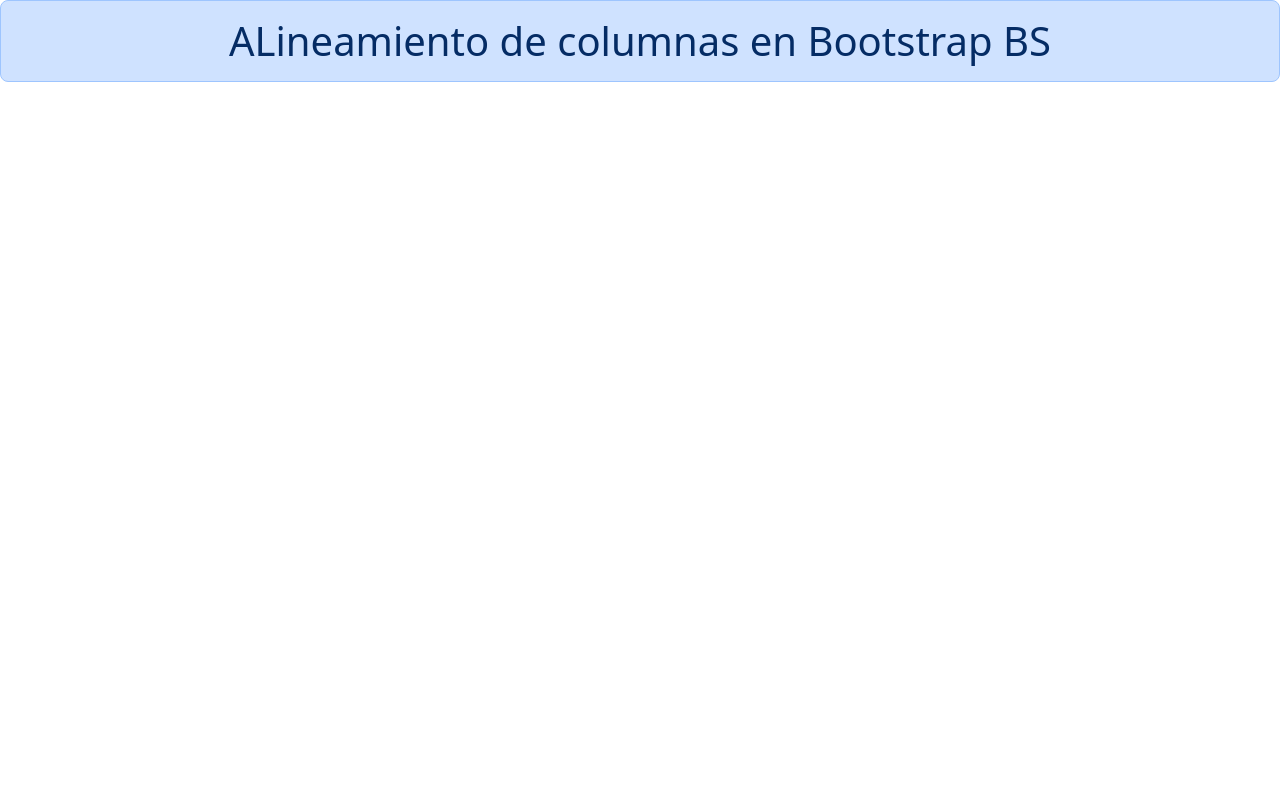
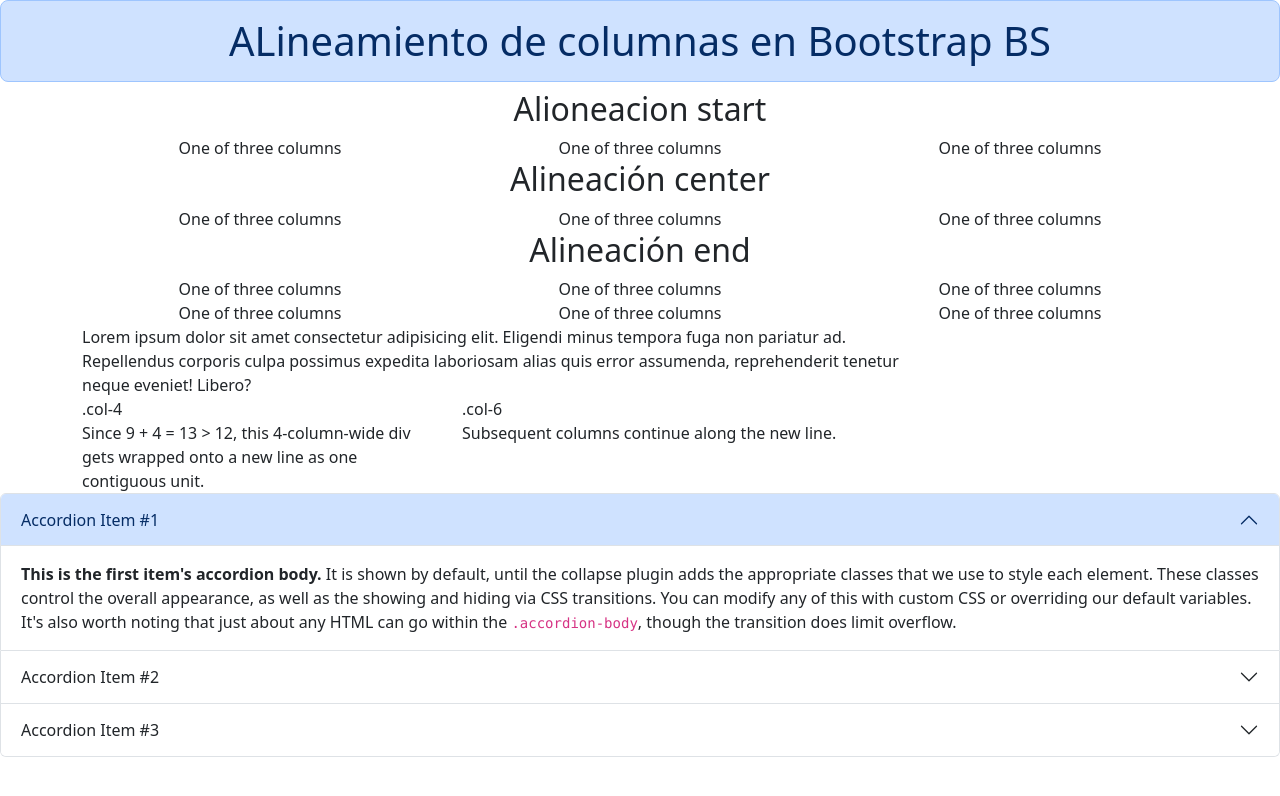
Before and after one commit to testAndWork/cursopython, a plain HTML site: page Sesión 23/index_6.html in a window 1280 px wide. Drawn offline with Linux system fonts and the light colour scheme.

Commit message:
Add files via upload

```diff
--- a/Sesión 23/index_6.html
+++ b/Sesión 23/index_6.html
@@ -10,6 +10,112 @@
 </head>
 <body>
     <header><h1 class="p-3 text-center text-primary-emphasis bg-primary-subtle border border-primary-subtle rounded-3" >ALineamiento de columnas en  Bootstrap BS </h1></header>
+    <div class="container text-center">
+        <h2>Alioneacion start</h2>
+        <div class="row align-items-start">
+          <div class="col">
+            One of three columns
+          </div>
+          <div class="col">
+            One of three columns
+          </div>
+          <div class="col">
+            One of three columns
+          </div>
+        </div>
+      </div>
+
+      <div class="container text-center">
+        <h2>Alineación center</h2>
+        <div class="row align-items-center">
+          <div class="col">
+            One of three columns
+          </div>
+          <div class="col">
+            One of three columns
+          </div>
+          <div class="col">
+            One of three columns
+          </div>
+        </div>
+      </div>
+
+      <div class="container text-center">
+        <h2>Alineación end</h2>
+        <div class="row align-items-end">
+          <div class="col">
+            One of three columns
+          </div>
+          <div class="col">
+            One of three columns
+          </div>
+          <div class="col">
+            One of three columns
+          </div>
+        </div>
+      </div>
+
+
+      <section> <div class="container text-center">
+        <div class="row">
+          <div class="col align-self-start">
+            One of three columns
+          </div>
+          <div class="col align-self-center">
+            One of three columns
+          </div>
+          <div class="col align-self-end">
+            One of three columns
+          </div>
+        </div>
+      </div></section>
+
+      <div class="container">
+        <div class="row">
+          <div class="col-9">Lorem ipsum dolor sit amet consectetur adipisicing elit. Eligendi minus tempora fuga non pariatur ad. Repellendus corporis culpa possimus expedita laboriosam alias quis error assumenda, reprehenderit tenetur neque eveniet! Libero?</div>
+          <div class="col-4">.col-4<br>Since 9 + 4 = 13 &gt; 12, this 4-column-wide div gets wrapped onto a new line as one contiguous unit.</div>
+          <div class="col-6">.col-6<br>Subsequent columns continue along the new line.</div>
+        </div>
+      </div>
+
+      <div class="accordion" id="accordionExample">
+        <div class="accordion-item">
+          <h2 class="accordion-header">
+            <button class="accordion-button" type="button" data-bs-toggle="collapse" data-bs-target="#collapseOne" aria-expanded="true" aria-controls="collapseOne">
+              Accordion Item #1
+            </button>
+          </h2>
+          <div id="collapseOne" class="accordion-collapse collapse show" data-bs-parent="#accordionExample">
+            <div class="accordion-body">
+              <strong>This is the first item's accordion body.</strong> It is shown by default, until the collapse plugin adds the appropriate classes that we use to style each element. These classes control the overall appearance, as well as the showing and hiding via CSS transitions. You can modify any of this with custom CSS or overriding our default variables. It's also worth noting that just about any HTML can go within the <code>.accordion-body</code>, though the transition does limit overflow.
+            </div>
+          </div>
+        </div>
+        <div class="accordion-item">
+          <h2 class="accordion-header">
+            <button class="accordion-button collapsed" type="button" data-bs-toggle="collapse" data-bs-target="#collapseTwo" aria-expanded="false" aria-controls="collapseTwo">
+              Accordion Item #2
+            </button>
+          </h2>
+          <div id="collapseTwo" class="accordion-collapse collapse" data-bs-parent="#accordionExample">
+            <div class="accordion-body">
+              <strong>This is the second item's accordion body.</strong> It is hidden by default, until the collapse plugin adds the appropriate classes that we use to style each element. These classes control the overall appearance, as well as the showing and hiding via CSS transitions. You can modify any of this with custom CSS or overriding our default variables. It's also worth noting that just about any HTML can go within the <code>.accordion-body</code>, though the transition does limit overflow.
+            </div>
+          </div>
+        </div>
+        <div class="accordion-item">
+          <h2 class="accordion-header">
+            <button class="accordion-button collapsed" type="button" data-bs-toggle="collapse" data-bs-target="#collapseThree" aria-expanded="false" aria-controls="collapseThree">
+              Accordion Item #3
+            </button>
+          </h2>
+          <div id="collapseThree" class="accordion-collapse collapse" data-bs-parent="#accordionExample">
+            <div class="accordion-body">
+              <strong>This is the third item's accordion body.</strong> It is hidden by default, until the collapse plugin adds the appropriate classes that we use to style each element. These classes control the overall appearance, as well as the showing and hiding via CSS transitions. You can modify any of this with custom CSS or overriding our default variables. It's also worth noting that just about any HTML can go within the <code>.accordion-body</code>, though the transition does limit overflow.
+            </div>
+          </div>
+        </div>
+      </div>
 
     <!-- LLAMANDO A BOOTSTRAP JS DE MANERA LOCAL-->
     <script src="/js/bootstrap.min.js"></script>
```
